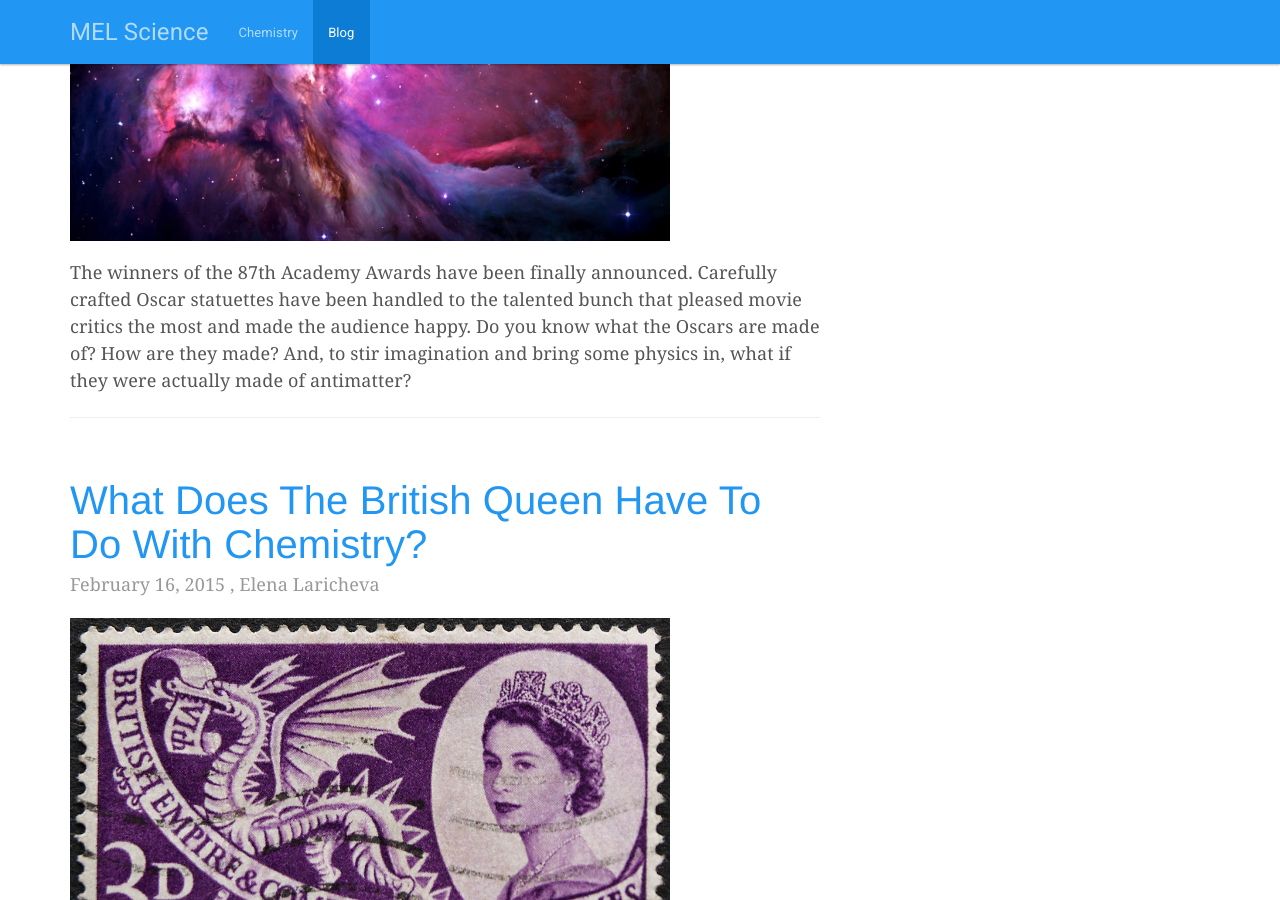
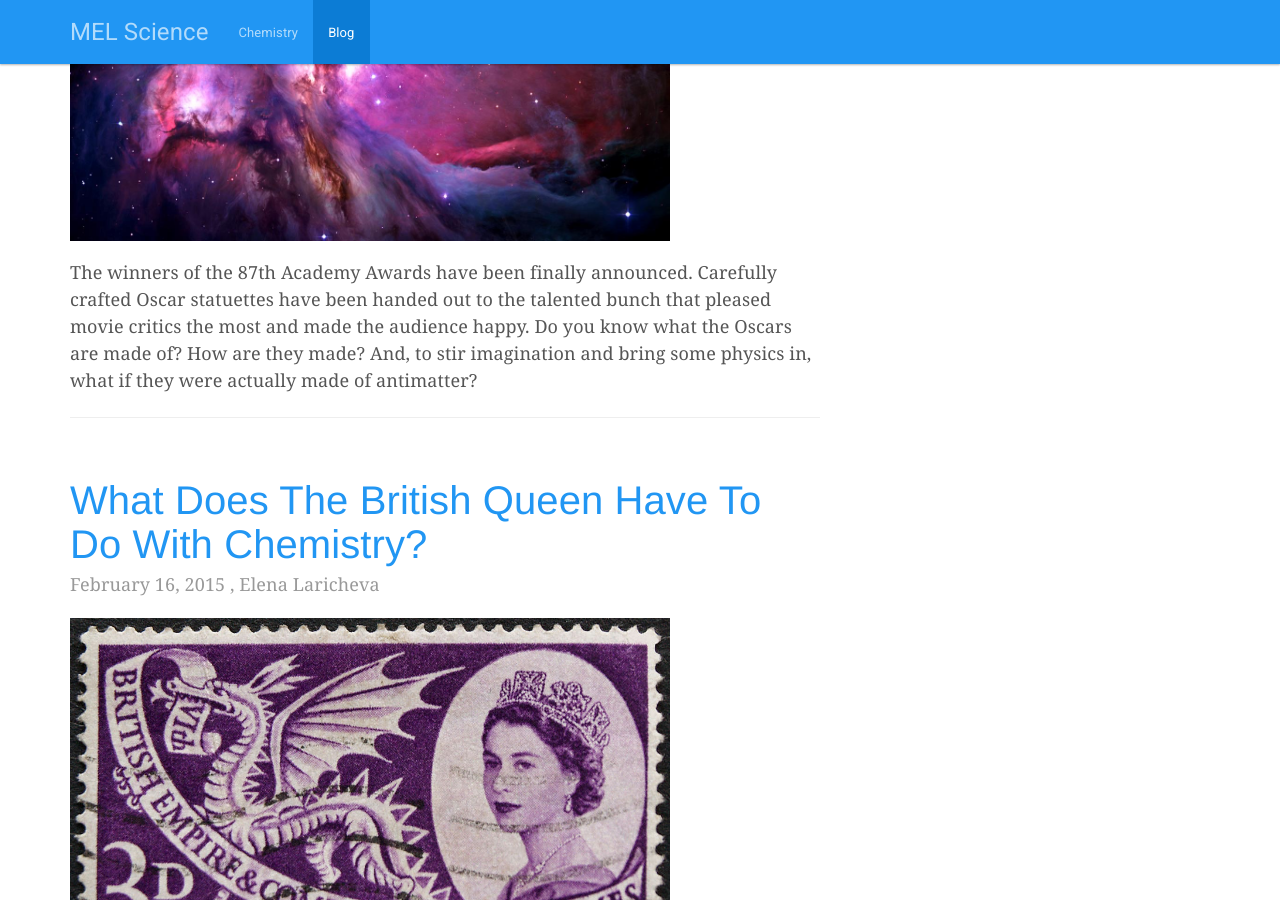
Before and after one commit to MELScience/blog.melscience.com, a Jekyll site: the page built from index.html, in a window 1280 px wide and 900 px high, scrolled down 1207 px. Built offline with Jekyll 4.4.1, drawn with Linux system fonts in a browser that asks for light colours; nearby versions of some CDN libraries; comment, search, counter and statistics services are not loaded.

Commit message:
dna littile corrections

```diff
--- a/en/2015-02-26-what-if-oscar-awards-were-made-of-antimatter.md
+++ b/en/2015-02-26-what-if-oscar-awards-were-made-of-antimatter.md
@@ -10,7 +10,7 @@ post-id: 2015-02-26
 publish-status: published
 
 ---
-The winners of the 87th Academy Awards have been finally announced. Carefully crafted Oscar statuettes have been handled to the talented bunch that pleased movie critics the most and made the audience happy. Do you know what the Oscars are made of? How are they made? And, to stir imagination and bring some physics in, what if they were actually made of antimatter?
+The winners of the 87th Academy Awards have been finally announced. Carefully crafted Oscar statuettes have been handed out to the talented bunch that pleased movie critics the most and made the audience happy. Do you know what the Oscars are made of? How are they made? And, to stir imagination and bring some physics in, what if they were actually made of antimatter?
 <!-- more -->
 
 ---
```
